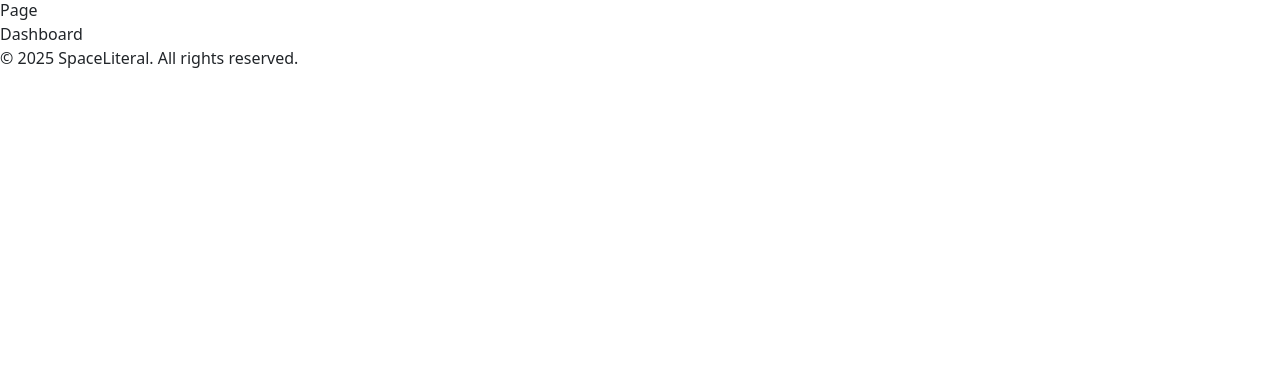
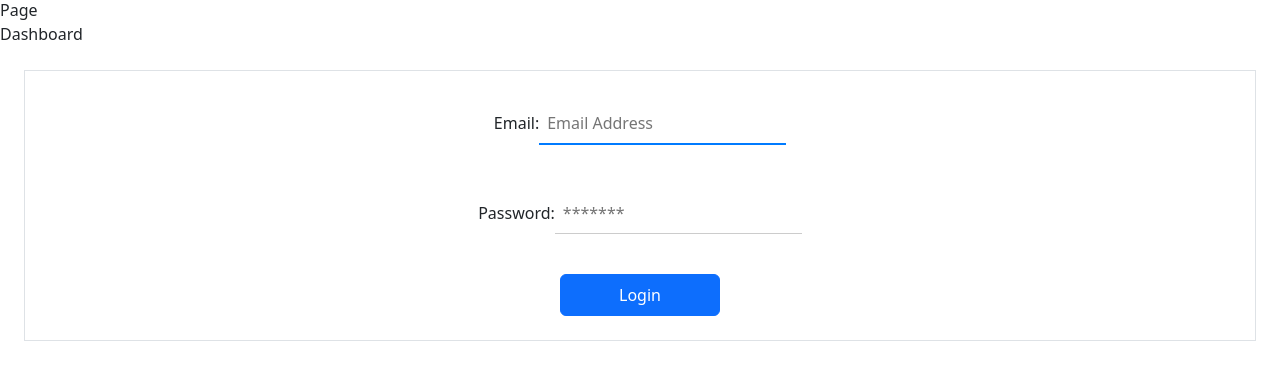
Before and after one commit to EmmaDeil/My_Space_Literal_Project, a React (Vite) app: page / in a window 1280 px wide. Shown: the part 570-939 px from the top of the page. Before the commit the page ends 800 px from the top, so only its background shows below. Built offline with nearby package versions, Linux system fonts and the light colour scheme.

Commit message:
started working on the login page

```diff
--- a/src/App.jsx
+++ b/src/App.jsx
@@ -1,4 +1,4 @@
-import { useState } from "react";
+// import { useState } from "react";
 import "./App.css";
 import LoginForm from "./forms/LoginForm";
 import SignUpForm from "./forms/SignUpForm";
@@ -17,7 +17,7 @@ import PageTitle from "./components/PageTitle";
 import React from "react";
 
 function App() {
-  const [isLoggedIn] = useState(false);
+  // const [isLoggedIn] = useState(false);
   const location = useLocation();
 
   // Hide Navbar and Footer on /careers route
@@ -26,7 +26,7 @@ function App() {
   return (
     <>
       <PageTitle title="Welcome to SpaceLiteral" />
-      {!isLoggedIn ? <LoginForm /> : <SignUpForm />}
+      {/* {!isLoggedIn ? <LoginForm /> : <SignUpForm />} */}
       {!hideNavAndFooter && <Navbar />}
       <Routes>
         <Route path="/" element={<Home />} />
--- a/src/forms/LoginForm.jsx
+++ b/src/forms/LoginForm.jsx
@@ -3,18 +3,19 @@ import React from 'react'
 const LoginForm = () => {
   return (
     <div>
-      {/* <h2>Login</h2> */}
-      {/* <form>
-        <div>
+      <div className='border p-4 m-4'>
+      <form className='justify-content-center align-items-center d-flex flex-column gap-3' action="">
+        <div className='mb-3'>
           <label htmlFor="email">Email:</label>
-          <input type="email" id="email" name="email" required />
+          <input type="email" id="email" name="email" placeholder='Email Address' required />
         </div>
-        <div>
+        <div className='mb-3'>
           <label htmlFor="password">Password:</label>
-          <input type="password" id="password" name="password" required />
+          <input type="password" id="password" name="password" placeholder='*******' required />
         </div>
-        <button type="submit">Login</button>
-      </form> */}
+        <button type="submit" className='btn btn-primary' id='loginbtn'>Login</button>
+      </form>
+      </div>
     </div>
   )
 }
--- a/src/index.css
+++ b/src/index.css
@@ -0,0 +1,23 @@
+#email, #password {
+   /* width: 100%; */
+   padding: 8px;
+   margin: 8px 0;
+   box-sizing: border-box;
+   border: none;
+   border-bottom: 1px solid #ccc;
+}
+
+#email, #password:focus {
+  outline: none;
+  border-bottom: 2px solid #007bff;
+}
+
+#loginbtn {
+   width: 10rem;
+   padding: 0.5rem 2rem;
+}
+
+#loginbtn:hover {
+   background-color: #0056b3;
+   cursor: pointer;
+}
--- a/src/pages/Dashboard.jsx
+++ b/src/pages/Dashboard.jsx
@@ -1,4 +1,5 @@
 import React from 'react'
+import LoginForm from '../forms/LoginForm';
 
 const Dashboard = () => {
 
@@ -11,6 +12,7 @@ const Dashboard = () => {
       icon : "dashboard-icon"
    };
 
+
   return (
     <div>
       <h2>Dashboard</h2>
@@ -21,6 +23,7 @@ const Dashboard = () => {
       <div>{box.category}</div>
       <div>{box.type}</div>
       <div>{box.context}</div>
+      <LoginForm />
     </div>
   )
 }
```
